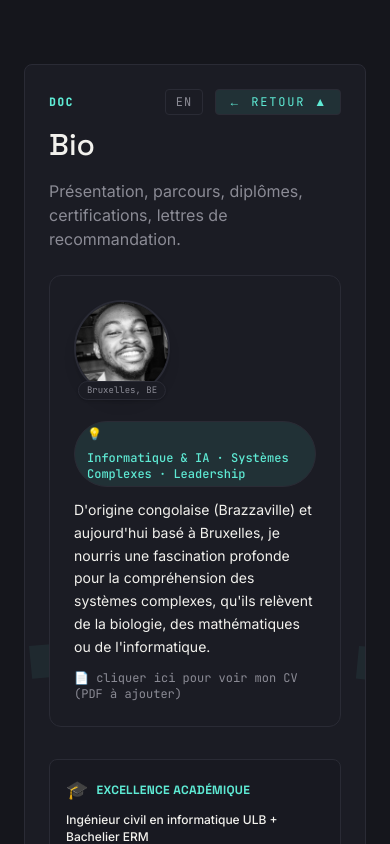
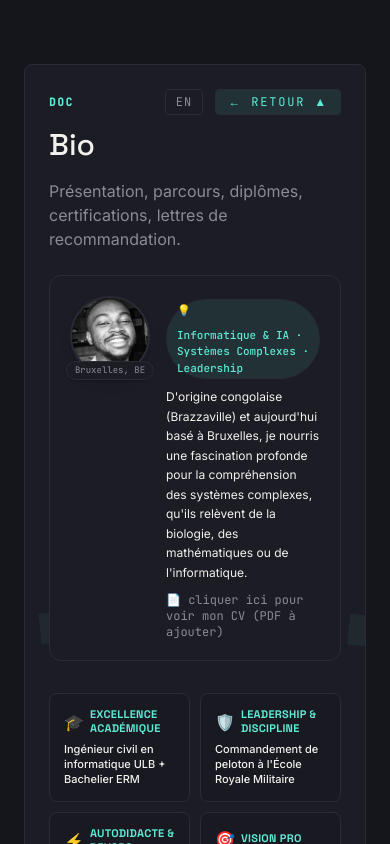
Before and after one commit to Vertu5/ndingaoba-oliviervertu, a Next.js app: page / in a window 390 px wide. Both pictures are taken after a click on the button 195 px from the left and 330 px from the top of the page. Shown: the top 844 px of the page. Built offline with nearby package versions, Linux system fonts and the light colour scheme.

Commit message:
style(bio): render profile photo side-by-side with intro and 2-col summary pillars grid on mobile

```diff
--- a/app/components/BioView.tsx
+++ b/app/components/BioView.tsx
@@ -60,15 +60,15 @@ export default function BioView({
       )}
 
       {/* Header Block: Avatar slot + Tagline + Intro + Links */}
-      <div className="rounded-xl border border-[var(--border)] bg-[var(--bg-elevated)] p-6 md:p-8">
-        <div className="flex flex-col sm:flex-row items-start sm:items-center gap-6">
+      <div className="rounded-xl border border-[var(--border)] bg-[var(--bg-elevated)] p-5 md:p-8">
+        <div className="flex flex-row items-start sm:items-center gap-4 sm:gap-6">
           {/* Avatar Photo Slot cliquable */}
           <div
             className="relative group shrink-0 cursor-pointer"
             onClick={() => setIsZoomed(true)}
             title={lang === "fr" ? "Cliquer pour agrandir" : "Click to enlarge"}
           >
-            <div className="w-24 h-24 sm:w-28 sm:h-28 rounded-full border-2 border-[var(--accent)]/60 bg-[var(--bg)] overflow-hidden shadow-lg transition-all duration-300 group-hover:scale-105 group-hover:border-[var(--accent)]">
+            <div className="w-20 h-20 sm:w-28 sm:h-28 rounded-full border-2 border-[var(--accent)]/60 bg-[var(--bg)] overflow-hidden shadow-lg transition-all duration-300 group-hover:scale-105 group-hover:border-[var(--accent)]">
               <Image
                 src="/images/profile.jpeg"
                 alt="NDINGA OBA Olivier Vertu"
@@ -87,18 +87,18 @@ export default function BioView({
           </div>
 
           {/* Subtitle Tag & Intro */}
-          <div className="flex-1">
-            <div className="inline-flex max-w-full flex-wrap items-center gap-2 rounded-full border border-[var(--accent)]/30 bg-[var(--accent)]/10 px-3 py-1 font-mono text-xs font-medium text-[var(--accent)] mb-3">
+          <div className="flex-1 min-w-0">
+            <div className="inline-flex max-w-full flex-wrap items-center gap-2 rounded-full border border-[var(--accent)]/30 bg-[var(--accent)]/10 px-2.5 py-0.5 sm:px-3 sm:py-1 font-mono text-[11px] sm:text-xs font-medium text-[var(--accent)] mb-2 sm:mb-3">
               <span>💡</span>
               <span>{bioNarrative.headlineTag[lang]}</span>
             </div>
 
-            <p className="text-sm md:text-base leading-relaxed text-[var(--text)]">
+            <p className="text-xs sm:text-sm md:text-base leading-relaxed text-[var(--text)]">
               {bioNarrative.intro[lang]}
             </p>
 
             {/* Quick Links Header */}
-            <div className="mt-3 font-mono text-xs text-[var(--text-muted)] flex items-center">
+            <div className="mt-2.5 sm:mt-3 font-mono text-xs text-[var(--text-muted)] flex items-center">
               {cvUrl ? (
                 <a
                   href={cvUrl}
@@ -118,20 +118,20 @@ export default function BioView({
         </div>
       </div>
 
-      {/* 🎯 Première lecture : Résumé Exécutif en 4 piliers */}
-      <div className="grid grid-cols-1 sm:grid-cols-2 lg:grid-cols-4 gap-3">
+      {/* 🎯 Première lecture : Résumé Exécutif en 4 piliers (2x2 sur mobile, 4 en ligne sur desktop) */}
+      <div className="grid grid-cols-2 lg:grid-cols-4 gap-2.5 sm:gap-3">
         {bioNarrative.executiveSummary.map((pill, idx) => (
           <div
             key={idx}
-            className="rounded-lg border border-[var(--border)] bg-[var(--bg)]/40 p-4 transition-all hover:border-[var(--accent)]/40 hover:bg-[var(--bg-elevated)]"
+            className="rounded-lg border border-[var(--border)] bg-[var(--bg)]/40 p-3.5 sm:p-4 transition-all hover:border-[var(--accent)]/40 hover:bg-[var(--bg-elevated)]"
           >
-            <div className="flex items-center gap-2">
-              <span className="text-lg">{pill.icon}</span>
-              <h4 className="font-display text-xs font-semibold tracking-wide text-[var(--accent)] uppercase">
+            <div className="flex items-center gap-1.5 sm:gap-2">
+              <span className="text-base sm:text-lg">{pill.icon}</span>
+              <h4 className="font-display text-[11px] sm:text-xs font-semibold tracking-wide text-[var(--accent)] uppercase leading-tight">
                 {pill.title[lang]}
               </h4>
             </div>
-            <p className="mt-2 text-xs font-medium text-[var(--text)] leading-snug">
+            <p className="mt-1.5 sm:mt-2 text-[11px] sm:text-xs font-medium text-[var(--text)] leading-snug">
               {pill.desc[lang]}
             </p>
           </div>
```
